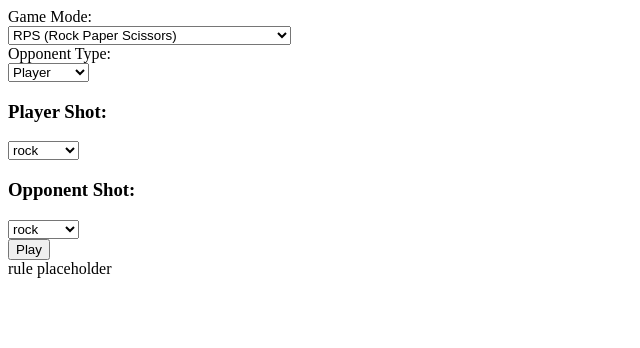
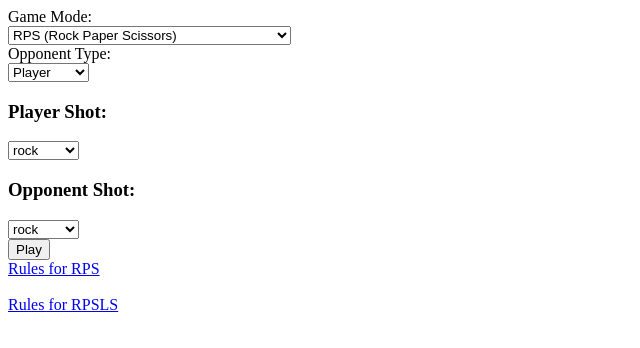
Before and after one commit to comp426-2023-spring/e02-Jackson-Davis1, a website: page public/index.html in a window 1280 px wide. Shown: the whole page, without its empty margins (0-640 px from the left). Drawn offline with Linux system fonts and the light colour scheme.

Commit message:
added link to rules

```diff
--- a/public/index.html
+++ b/public/index.html
@@ -23,7 +23,9 @@
         <div id="playContainer"></div>
         <button id="playButton" onClick="play()">Play</button>
         <div class="ruleInfo">
-            rule placeholder
+            <a href="https://www.wikihow.com/Play-Rock,-Paper,-Scissors"> Rules for RPS </a>
+            <br></br>
+            <a href="https://www.wikihow.com/Play-Rock-Paper-Scissors-Lizard-Spock">Rules for RPSLS</a>
         </div>
         <div id="resultContainer">
 
```
